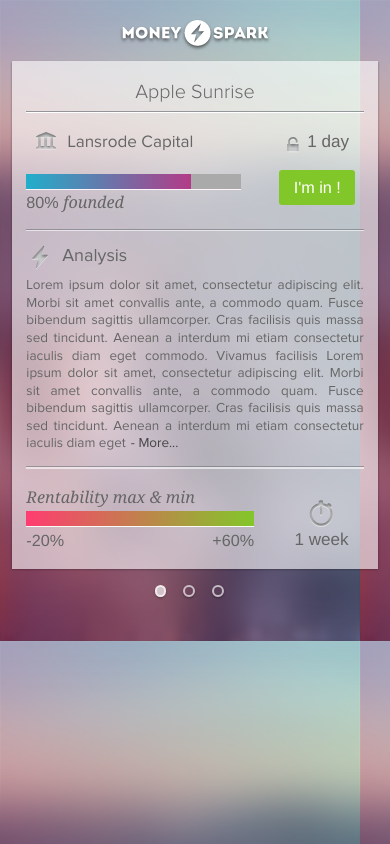
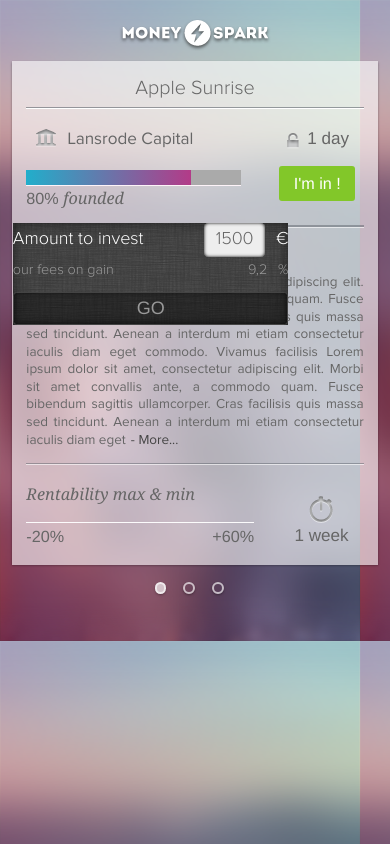
Before and after one commit to YouriT/moneyspark-app, a plain HTML site: page www/index.html in a window 390 px wide. Drawn offline with Linux system fonts and the light colour scheme; some packages are replaced by stand-ins of ours.

Commit message:
index buydeal

```diff
--- a/www/index.html
+++ b/www/index.html
@@ -68,6 +68,23 @@
                 </div>
 
                 <div class="bordertop"></div>
+                <div class="buydeal">
+                    <div class="row-fluid">
+                        <div class="amount" style="float: left;">Amount to invest </div>
+                        <div class="amount" style="float: right;">€</div>
+                        <div class="input" style="float: right;cursor: pointer;">1500</div>
+                        <div class="clear"></div>
+                    </div>
+                    <div class="row-fluid">
+                        <div class="fees" style="float: left;">our fees on gain</div>
+                        <div class="fees ml12" style="float: right;">%</div>
+                        <div class="fees" style="float: right;">9,2</div>
+                        <div class="clear"></div>
+                    </div>
+                    <div class="row-fluid">
+                        <div class="letsgo">GO</div>
+                    </div>
+                 </div>
                 <div class="borderbottom"></div>
 
                 <div class="row-fluid">
--- a/www/less/themes/default/perso.less
+++ b/www/less/themes/default/perso.less
@@ -484,7 +484,8 @@
 .opportunity-bar-layout {
 	height: 13/16em;
 	width: 100%;
-	#gradient > .horizontal(rgb(255,60,112), rgb(130,199,41));
+	background-image: linear-gradient(left ,rgb(255,60,112) 5%, rgb(130,199,41)95%);
+	//#gradient > .horizontal(rgb(255,60,112) 20%, rgb(130,199,41));
 	border-bottom: 1/16em solid rgba(255,255,255,0.95);
 }
 
@@ -545,12 +546,17 @@
 // Buydeal
 
 .buydeal {
+	position: absolute;
+	margin-top: -1%;
+	.box-shadow(inset 0px 0px 13px rgba(0,0,0,0.5));
+	width: 245/16em;
+	margin-left: -12/16em;
 	//.box-shadow(inset 0/16em 0/16em 4/16em rgba(0,0,0,0.5));
-	padding-top: 20/16em;
-	padding-left: 10%;
-	padding-right: 10%;
-	padding-bottom: 20/16em;
-	.box-shadow(0/16em 0/16em 4/16em rgba(0,0,0,0.5));
+	//padding-top: 20/16em;
+	//padding-left: 10%;
+	//padding-right: 10%;
+	//padding-bottom: 20/16em;
+	//.box-shadow(0/16em 0/16em 4/16em rgba(0,0,0,0.5));
 }
 
 .amount {
@@ -596,7 +602,7 @@
 
 .deal {
 	padding: 4%;
-	padding-top: 5%;
+	padding-top: 4%;
 	.border-radius(0/16em);
 	//.box-shadow(0 1/16em 2/16em rgba(0,0,0,0.3));
 	.box-shadow(0 1/16em 2/16em rgba(0,0,0,0.4));
```
Also changed, not shown: www/css/jquery.mobile.css.
